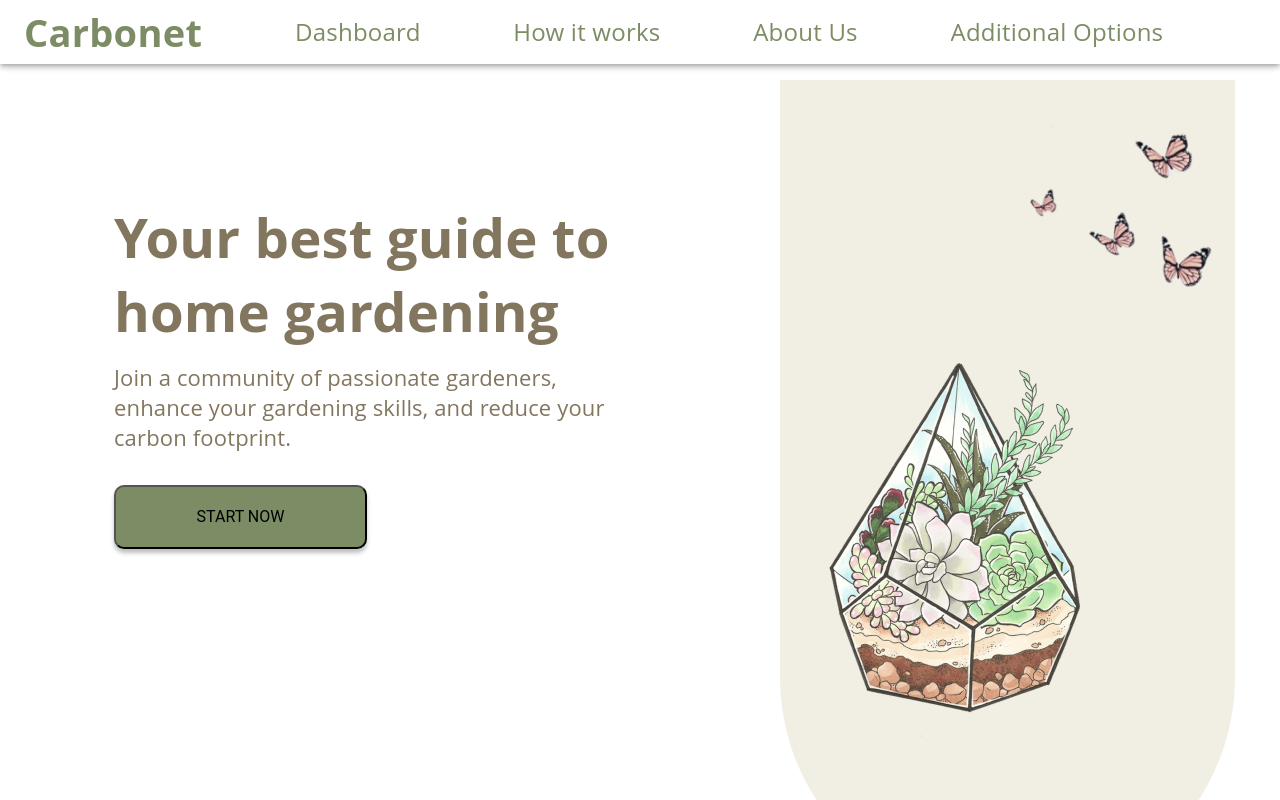
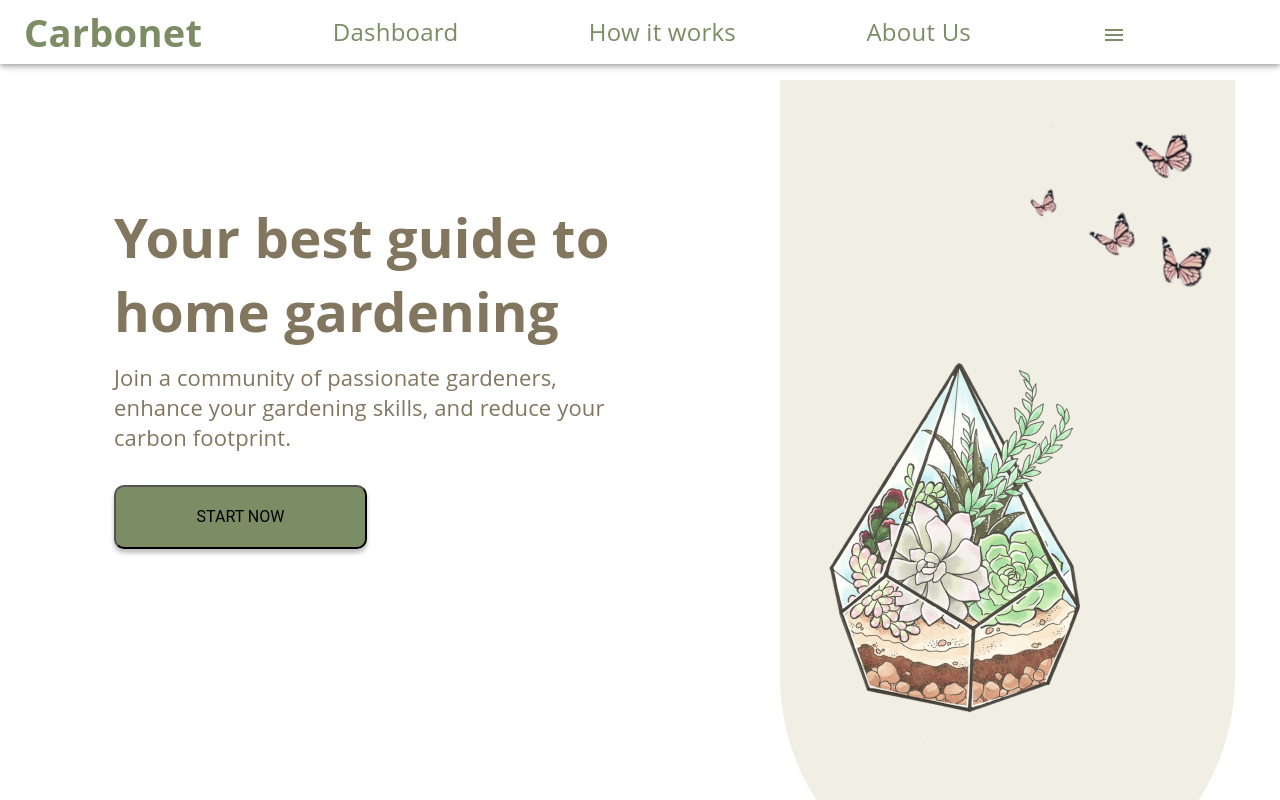
Before and after one commit to JessieLDR/Carbonet, a React (Create React App) app in the folder myapp/: page / in a window 1280 px wide. Shown: the top 800 px of the page. Built offline with nearby package versions, Linux system fonts and the light colour scheme.

Commit message:
changed menu icon

```diff
--- a/myapp/src/components/general/Nav.js
+++ b/myapp/src/components/general/Nav.js
@@ -8,6 +8,7 @@ import InputBase from '@mui/material/InputBase';
 import SearchIcon from '@mui/icons-material/Search';
 import { useNavigate } from "react-router-dom";
 import zIndex from '@mui/material/styles/zIndex';
+import MenuIcon from '@mui/icons-material/Menu';
 
 const Search = styled('div')(({ theme }) => ({
   position: 'relative',
@@ -140,7 +141,7 @@ export default function Nav(props) {
             fontSize={24}
             style={{color:'#7C8C64'}}
           >
-            Additional Options
+            <MenuIcon />
           </Typography>
         </Toolbar>
       </AppBar>
```
